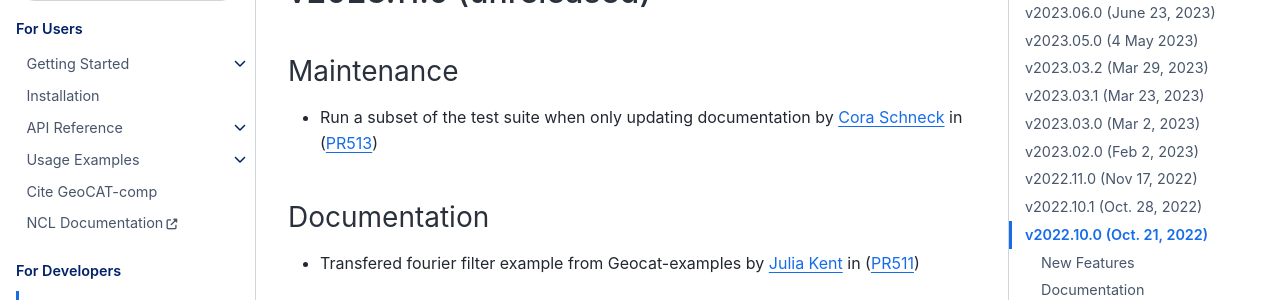
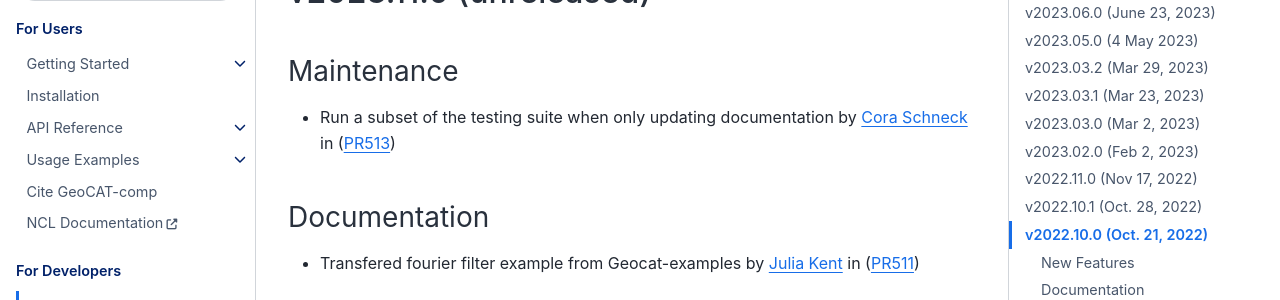
Before and after one commit to NCAR/geocat-comp, a Sphinx documentation site: the page built from docs/release-notes.rst, in a window 1280 px wide and 900 px high. Shown: the part 188-488 px from the top of the window. Built offline with Sphinx 7.4.7 and the Sphinx Book theme 1.1.4, drawn with Linux system fonts in a browser that asks for light colours; the version number could not be read and is left out.

Commit message:
update release-notes.rst

```diff
--- a/docs/release-notes.rst
+++ b/docs/release-notes.rst
@@ -10,7 +10,7 @@
 
 Maintenance
 ^^^^^^^^^^^
-* Run a subset of the test suite when only updating documentation by `Cora Schneck`_ in (:pr:`513`)
+* Run a subset of the testing suite when only updating documentation by `Cora Schneck`_ in (:pr:`513`)
 
 Documentation
 ^^^^^^^^^^^
```
